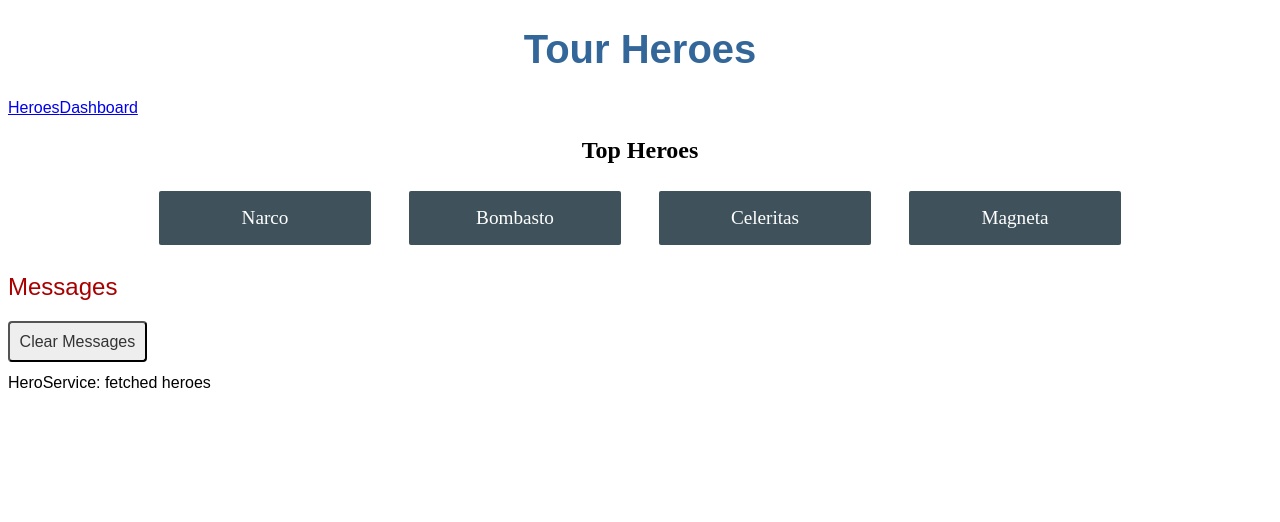
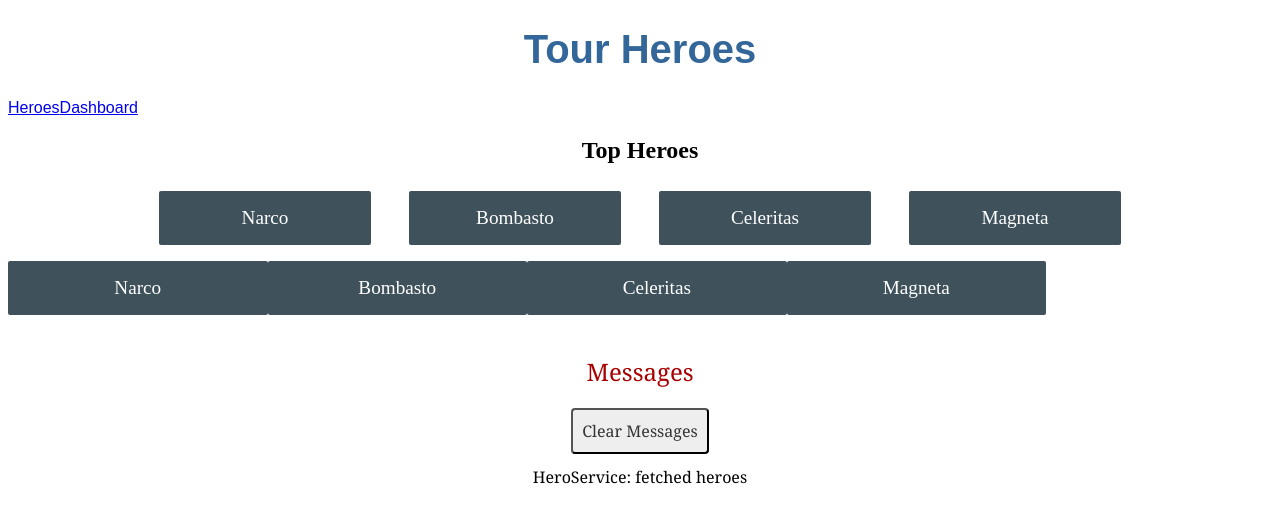
Before and after one commit to rvenegas5/angular-tour-of-heroes, an Angular app: page /dashboard in a window 1280 px wide. Shown: the top 522 px of the page. Built offline with nearby package versions, Linux system fonts and the light colour scheme.

Commit message:
Separing the hero detail of heroes list

```diff
--- a/src/app/app-routing.module.ts
+++ b/src/app/app-routing.module.ts
@@ -1,11 +1,14 @@
 import { NgModule } from '@angular/core';
 import { RouterModule, Routes } from '@angular/router';
 import { DashboardComponent } from './dashboard/dashboard.component';
+import { HeroDetailComponent } from './hero-detail/hero-detail.component';
 import { HeroesComponent } from './heroes/heroes.component';
 
 const routes: Routes = [
+  { path: 'dashboard', component: DashboardComponent },
+  { path: 'detail/:id', component: HeroDetailComponent },
   { path: 'heroes', component: HeroesComponent },
-  { path: 'dashboard', component: DashboardComponent }
+  { path: '', component: DashboardComponent, pathMatch:'full' }
 ];
 
 @NgModule({
--- a/src/app/dashboard/dashboard.component.html
+++ b/src/app/dashboard/dashboard.component.html
@@ -4,3 +4,10 @@
         {{ hero.name }}
     </a>
 </div>
+<div>
+    <a *ngFor="let hero of heroes"
+        routerLink="/detail/{{ hero.id }}"
+    >
+        {{ hero.name }}
+    </a>
+</div>
--- a/src/app/hero-detail/hero-detail.component.scss
+++ b/src/app/hero-detail/hero-detail.component.scss
@@ -0,0 +1,3 @@
+* {
+    font-family: Cambria, Cochin, Georgia, Times, 'Times New Roman', serif !important;
+}
--- a/src/app/heroes/heroes.component.html
+++ b/src/app/heroes/heroes.component.html
@@ -12,5 +12,3 @@
       </li>
     </ul>
   </div>
-
-<app-hero-detail [hero]="selectedHero"></app-hero-detail>
--- a/src/app/messages/messages.component.html
+++ b/src/app/messages/messages.component.html
@@ -1,5 +1,5 @@
 
-<div *ngIf="messageService.messages.length">
+<div class="center" *ngIf="messageService.messages.length">
   <h2>Messages</h2>
   <button class="clear"
   (click)="messageService.clear()"
--- a/src/app/messages/messages.component.scss
+++ b/src/app/messages/messages.component.scss
@@ -18,3 +18,14 @@ h2 {
   color: white;
   background-color: #42545C;
 }
+
+.center {
+  width: 100%;
+  text-align: center;
+  margin-top: 2rem;
+  margin-bottom: 2rem;
+}
+
+* {
+  font-family: Cambria, Cochin, Georgia, Times, 'Times New Roman', serif !important;
+}
```
